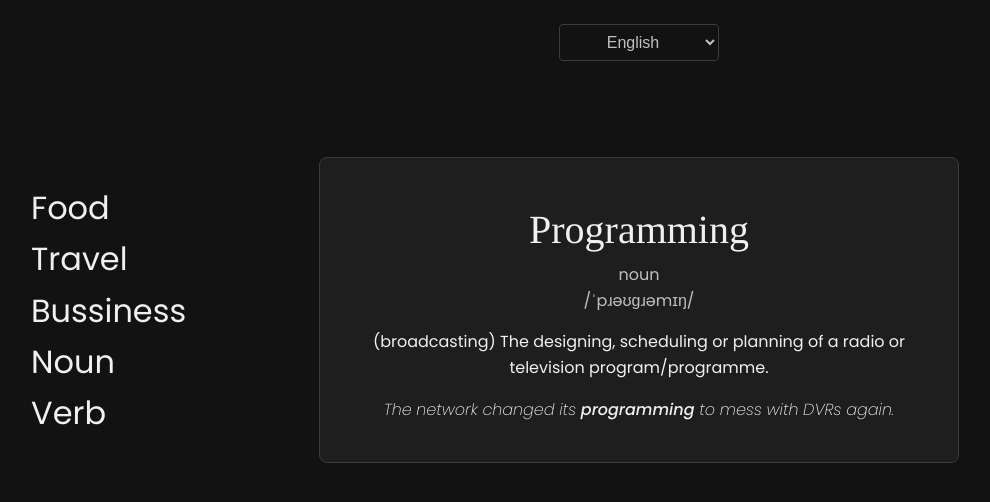
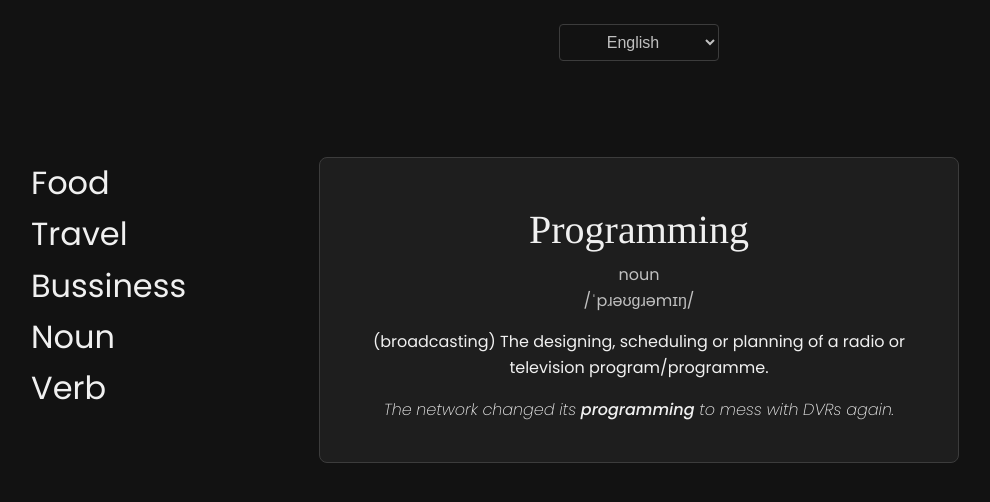
Before and after one commit to Hadevsh/Glossful, a Flask app: page /flashcards in a window 1280 px wide. Shown: the part 215-717 px from the top of the page, without its empty margins (1-991 px from the left). Run offline with Flask 3, Linux system fonts and the light colour scheme; some web fonts are replaced.

Commit message:
Fix categories display

```diff
--- a/app/static/css/flashcards.css
+++ b/app/static/css/flashcards.css
@@ -17,7 +17,6 @@ h1 span {
 .container {
     display: flex;
     justify-content: center;
-    align-items: center;
     padding: 1rem;
     margin: 2rem;
     margin-top: 5rem;
@@ -27,7 +26,7 @@ h1 span {
     position: absolute;
     font-size: 2rem;
     left: 0;
-    margin: 2rem;
+    margin: 0 2rem;
     text-align: left;
     display: flex;
     flex-direction: column;
```
